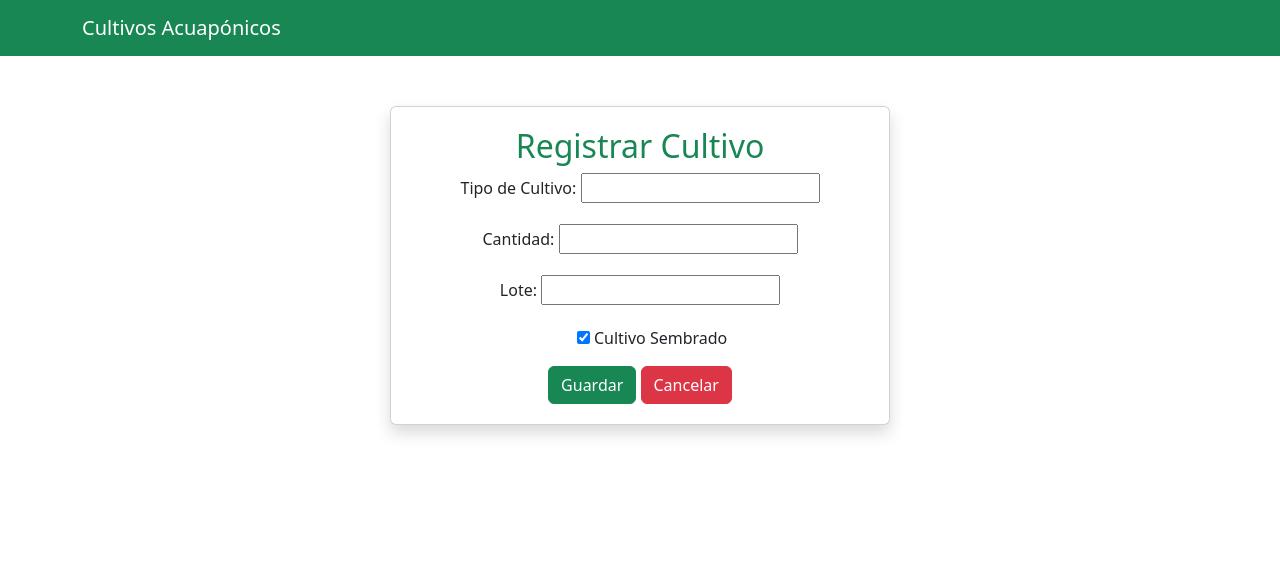
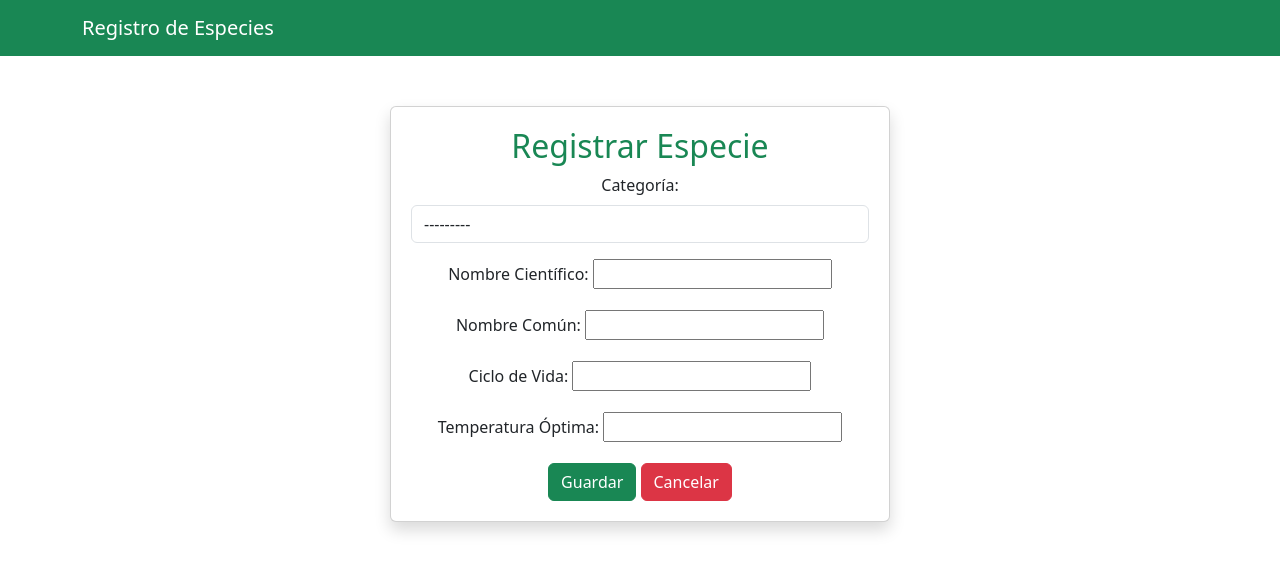
Before and after one commit to Hamilton1011/Django_Modulo, a Django app: page /crear/ in a window 1280 px wide. Shown: the top 572 px of the page. Run offline with Django 4.2, Linux system fonts and the light colour scheme; data that the repository does not hold is empty.

Commit message:
Agregacion de Modulo correcto

```diff
--- a/registro/forms.py
+++ b/registro/forms.py
@@ -1,7 +1,15 @@
 from django import forms
-from .models import Registro
+from .models import Especie, Categoria
 
-class RegistroForm(forms.ModelForm):
+class EspecieForm(forms.ModelForm):
     class Meta:
-        model = Registro
-        fields = ['tipo','cantidad','lote','estado']
+        model = Especie
+        fields = [ 'categoria', 'nombre_cientifico', 'nombre_comun', 'ciclo_vida', 'temperatura_optima']
+        widgets = {
+            'categoria': forms.Select(attrs={'class': 'form-control'}),
+        }
+
+class CategoriaForm(forms.ModelForm):
+    class Meta:
+        model = Categoria
+        fields = ['nombre']
--- a/registro/models.py
+++ b/registro/models.py
@@ -1,12 +1,20 @@
 from django.db import models
 
-# Create your models here.
-class Registro(models.Model):
-    fecha=models.DateTimeField(auto_now_add=True)
-    tipo=models.CharField(max_length=40)
-    cantidad=models.IntegerField()
-    lote=models.IntegerField()
-    estado=models.BooleanField(default=True)
+class Categoria(models.Model):
+    fecha = models.DateTimeField(auto_now_add=True)
+    nombre = models.CharField(max_length=40)
 
     def __str__(self):
-        return self.tipo
+        return self.nombre
+
+
+class Especie(models.Model):
+    fecha = models.DateTimeField(auto_now_add=True)
+    categoria = models.ForeignKey(Categoria, on_delete=models.CASCADE)
+    nombre_cientifico = models.CharField(max_length=100)
+    nombre_comun = models.CharField(max_length=100)
+    ciclo_vida = models.CharField(max_length=40)
+    temperatura_optima = models.CharField(max_length=40)
+
+    def __str__(self):
+        return self.categoria.nombre
--- a/registro/templates/registros_confirmar.html
+++ b/registro/templates/registros_confirmar.html
@@ -18,7 +18,7 @@
 
     <nav class="navbar navbar-expand-lg navbar-dark bg-success">
         <div class="container">
-            <a class="navbar-brand" href="{% url 'registros_lista' %}">Cultivos Acuapónicos</a>
+            <a class="navbar-brand" href="{% url 'especies_lista' %}">Cultivos Acuapónicos</a>
         </div>
     </nav>
     <div class="container">
@@ -29,7 +29,7 @@
             <form method="post" class="text-center">
                 {% csrf_token %}
                 <button type="submit" class="btn btn-danger">Sí, Eliminar</button>
-                <a href="{% url 'registros_lista' %}" class="btn btn-secondary">Cancelar</a>
+                <a href="{% url 'especies_lista' %}" class="btn btn-secondary">Cancelar</a>
             </form>
         </div>
     </div>
--- a/registro/templates/registros_forms.html
+++ b/registro/templates/registros_forms.html
@@ -3,7 +3,7 @@
 <head>
     <meta charset="UTF-8">
     <meta name="viewport" content="width=device-width, initial-scale=1.0">
-    <title>{% if formulario.instance.id %}Editar{% else %}Registrar{% endif %} Cultivo</title>
+    <title>{% if formulario.instance.id %}Editar{% else %}Registrar{% endif %} Especie</title>
 
     <link href="https://cdn.jsdelivr.net/npm/bootstrap@5.3.0/dist/css/bootstrap.min.css" rel="stylesheet">
 
@@ -19,42 +19,48 @@
 
     <nav class="navbar navbar-expand-lg navbar-dark bg-success">
         <div class="container">
-            <a class="navbar-brand" href="{% url 'registros_lista' %}">Cultivos Acuapónicos</a>
+            <a class="navbar-brand" href="{% url 'especies_lista' %}">Registro de Especies</a>
         </div>
     </nav>
 
     <div class="container">
         <div class="card shadow form-container">
-            <h2 class="text-center text-success">{% if formulario.instance.id %}Editar{% else %}Registrar{% endif %} Cultivo</h2>
+            <h2 class="text-center text-success">{% if formulario.instance.id %}Editar{% else %}Registrar{% endif %} Especie</h2>
             <form method="POST">
-                <Center>
+                <center>
                 {% csrf_token %}
 
                 <div class="mb-3">
-                    <label class="form-label">Tipo de Cultivo:</label>
-                    {{ formulario.tipo }}
+                    <label class="form-label" style="width: 50%;">Categoría:</label>
+                    {{ formulario.categoria }}
                 </div>
 
                 <div class="mb-3">
-                    <label class="form-label">Cantidad:</label>
-                    {{ formulario.cantidad }}
+                    <label class="form-label">Nombre Científico:</label>
+                    {{ formulario.nombre_cientifico }}
                 </div>
 
                 <div class="mb-3">
-                    <label class="form-label">Lote:</label>
-                    {{ formulario.lote }}
+                    <label class="form-label">Nombre Común:</label>
+                    {{ formulario.nombre_comun }}
                 </div>
 
-                <div class="mb-3 form-check">
-                    {{ formulario.estado }}
-                    <label class="form-check-label">Cultivo Sembrado</label>
+                <div class="mb-3">
+                    <label class="form-label">Ciclo de Vida:</label>
+                    {{ formulario.ciclo_vida }}
+                </div>
+
+                <div class="mb-3">
+                    <label class="form-label">Temperatura Óptima:</label>
+                    {{ formulario.temperatura_optima }}
                 </div>
 
                 <div class="text-center">
                     <button type="submit" class="btn btn-success">Guardar</button>
-                    <a href="{% url 'registros_lista' %}" class="btn btn-danger">Cancelar</a>
+                    <a href="{% url 'especies_lista' %}" class="btn btn-danger">Cancelar</a>
                 </div>
-            </form></Center>
+                </center>
+            </form>
         </div>
     </div>
 
--- a/registro/urls.py
+++ b/registro/urls.py
@@ -6,8 +6,8 @@ urlpatterns = [
     path('login/', auth_views.LoginView.as_view(), name='login'),
     path('logout/', auth_views.LogoutView.as_view(), name='logout'),
     path('', auth_views.LoginView.as_view(), name='home'),
-    path('registro/', views.registros_lista, name='registros_lista'),
-    path('crear/', views.registros_crear, name='registros_crear'),
-    path('editar_registro/<int:id>/', views.registros_editar,name='registros_editar'),
-    path('eliminar_registro/<int:id>/', views.registros_eliminar,name='registros_eliminar')
+    path('especies/', views.especies_lista, name='especies_lista'),
+    path('crear/', views.especies_crear, name='especies_crear'),
+    path('editar_registro/<int:id>/', views.especies_editar,name='especies_editar'),
+    path('eliminar_registro/<int:id>/', views.especies_eliminar,name='especies_eliminar')
 ]
--- a/registro/views.py
+++ b/registro/views.py
@@ -1,37 +1,37 @@
 from django.shortcuts import render,redirect,get_object_or_404
-from .models import Registro
-from .forms import RegistroForm
+from .models import Especie
+from .forms import EspecieForm
 
 # Create your views here.
-def registros_lista(request):
-    registro = Registro.objects.all()
-    return render(request, 'registros_lista.html', {'registro':registro})
+def especies_lista(request):
+    especies = Especie.objects.all()
+    return render(request, 'registros_lista.html', {'especies':especies})
 
-def registros_crear(request):
+def especies_crear(request):
     if request.method == 'POST':
-      formulario =  RegistroForm(request.POST)
+      formulario =  EspecieForm(request.POST)
       if formulario.is_valid():
          formulario.save()
-         return redirect('registros_lista')
+         return redirect('especies_lista')
     else:
-      formulario = RegistroForm()
+      formulario = EspecieForm()
       return render(request,'registros_forms.html', {'formulario':formulario})
 
-def registros_editar(request,id):
-    registro_id =  get_object_or_404(Registro, id=id)
+def especies_editar(request,id):
+    especie_id =  get_object_or_404(Especie, id=id)
     if request.method == 'POST':
-      formulario =  RegistroForm(request.POST, instance=registro_id)
+      formulario =  EspecieForm(request.POST, instance=especie_id)
       if formulario.is_valid():
          formulario.save()
-         return redirect('registros_lista')
+         return redirect('especies_lista')
     else:
-      formulario = RegistroForm(instance=registro_id)
+      formulario = EspecieForm(instance=especie_id)
       return render(request,'registros_forms.html', {'formulario':formulario})
 
-def registros_eliminar(request,id):
-    registro_id =  get_object_or_404(Registro, id=id)
+def especies_eliminar(request,id):
+    especie_id =  get_object_or_404(Especie, id=id)
     if request.method == 'POST':
-      registro_id.delete()
-      return redirect('registros_lista')
+      especie_id.delete()
+      return redirect('especies_lista')
 
-    return render(request, 'registros_confirmar.html', {'registro': registro_id})
+    return render(request, 'registros_confirmar.html', {'registro': especie_id})
```
Also changed, not shown: registro/templates/registros_lista.html (+21 -26 lines), registro/migrations/0004_categoria_especie_delete_registro.py (added).
